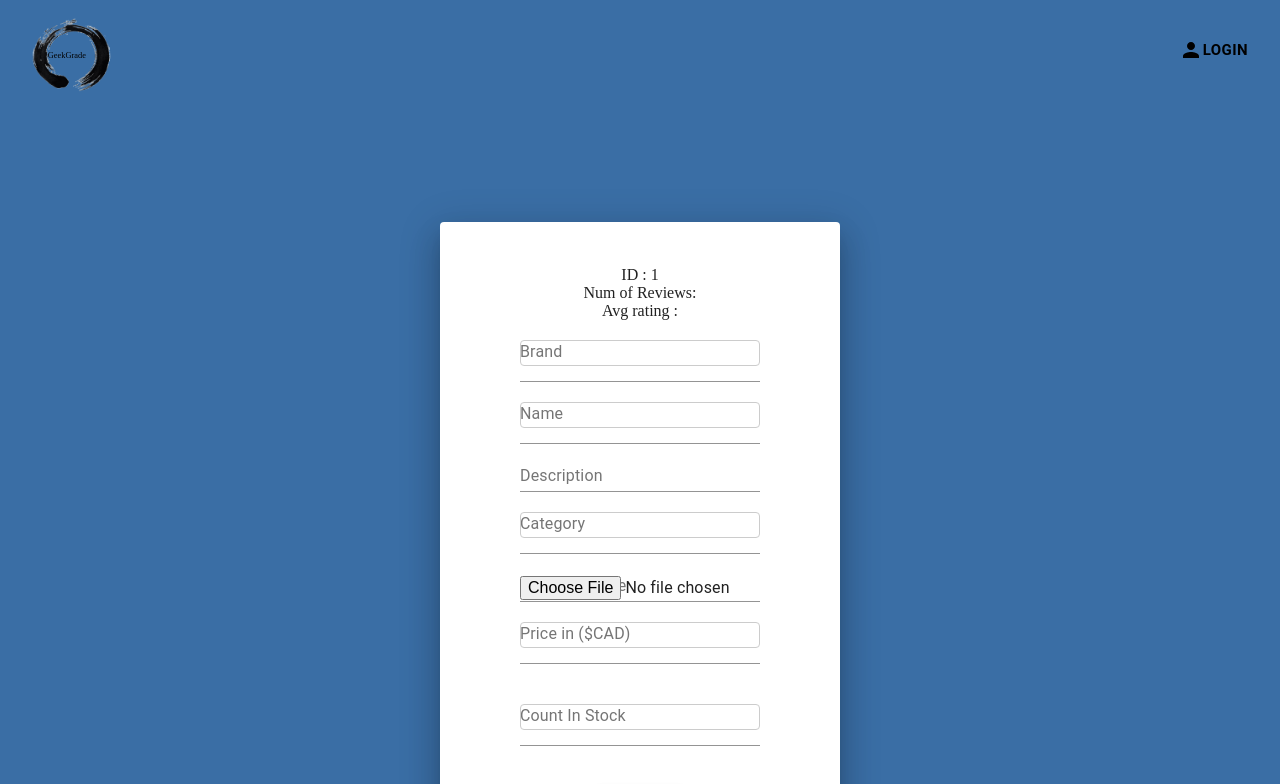
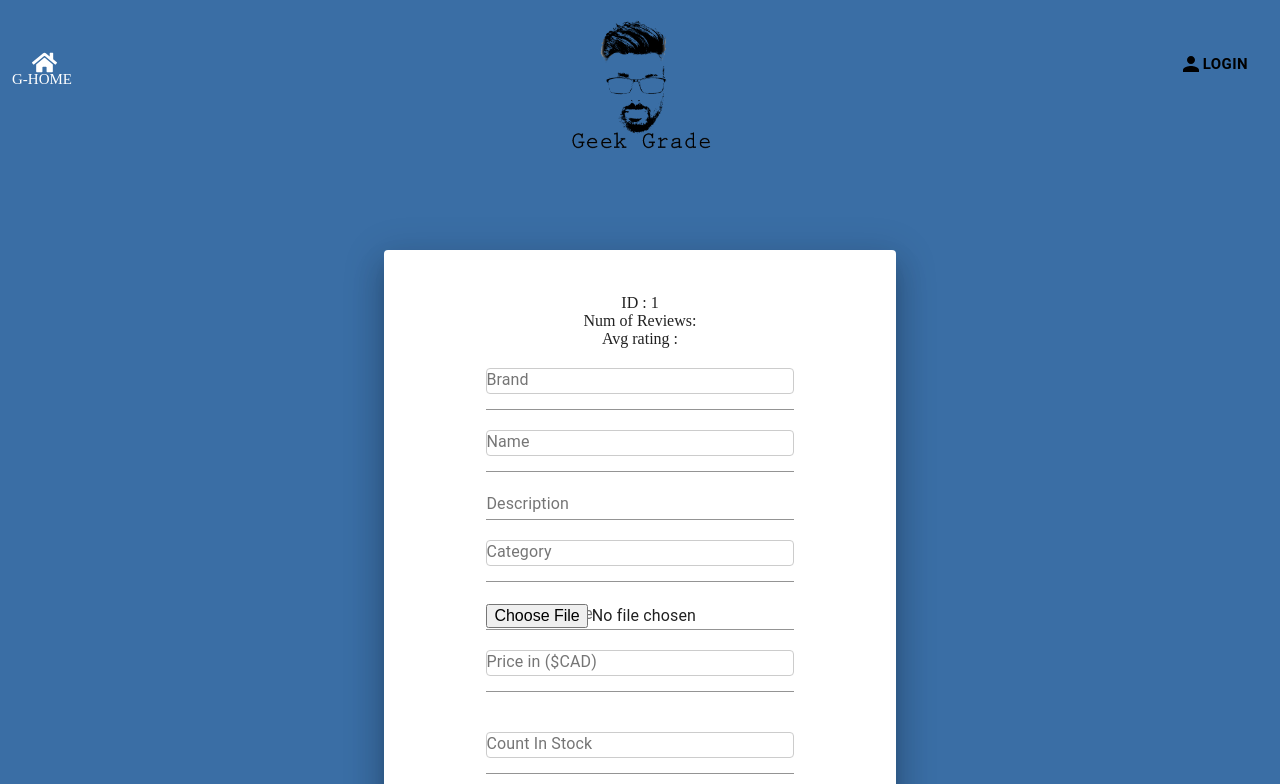
Before and after one commit to GobiShanthan/Portfolio, a React (Create React App) app in the folder frontend/: page /geekgrade/productedit/1 in a window 1280 px wide. Shown: the top 784 px of the page. Built offline with nearby package versions, Linux system fonts and the light colour scheme; no server answers.

Commit message:
full fix working

```diff
--- a/frontend/src/GeekGradeMain/Component/Carousel.js
+++ b/frontend/src/GeekGradeMain/Component/Carousel.js
@@ -15,6 +15,9 @@ const useStyles = makeStyles({
         borderRadius:'2%'
     },
     image:{
+        display:"block",
+        marginLeft:'auto',
+        marginRight:'auto',
         width:'40%',
         maxWidth:'350px',
         height:'150px'
@@ -48,12 +51,12 @@ const CarouselItem = ()=>{
                 <Grid container direction='column' alignContent='center' key={item._id}>
                 <Paper key={item._id} className={classes.root} style={{maxWidth:'800px'}}>
                     <Grid item style={{paddingTop:"5px"}}><h1>Top Rated Products</h1></Grid>
-                <Grid container direction='column' alignContent='center'>
+                <Grid item xs={12} container direction='column' alignContent='center'>
                 <img className={classes.image}  src={item.image} alt={item.name}/>
                 <div className={classes.subHeading}>
                 <h2>{item.brand +" "+item.name}</h2>
                 <Rating rating={item.rating}/>
-                <p>{item.description}</p>
+                <p style={{margin:'20px'}}>{item.description}</p>
 
                 </div>
                 </Grid>
--- a/frontend/src/GeekGradeMain/Component/GeekGradeNavbar.js
+++ b/frontend/src/GeekGradeMain/Component/GeekGradeNavbar.js
@@ -8,11 +8,10 @@ import Typography from '@material-ui/core/Typography';
 import Button from '@material-ui/core/Button';
 import PersonIcon from '@material-ui/icons/Person';
 import {logoutAction} from '../../action/userAction'
-import geekLogo from '../../Pics/geekgradeLogo.svg'
+import geekLogo from '../../Pics/GeekGrade.png'
 import SimpleMenu from './SimpleMenu'
 import SortMenu from './SortMenu'
-
-
+import {FaHome} from 'react-icons/fa'
 
 const useStyles = makeStyles((theme) => ({
   root: {
@@ -26,6 +25,19 @@ const useStyles = makeStyles((theme) => ({
     flexGrow: 1,
     color:'#EBEBEB'
   },
+  HomeIcon3:{
+    color:'white',
+    fontSize:'25px',
+    marginTop:'40px',
+    marginLeft:'8px',
+    marginBottom:'-10px',
+    cursor:'pointer',
+    textDecoration:'none',
+    '&:hover': {
+      fontSize: "30px",
+      color:'ffffff',
+    }
+  }
 }));
 
  const NavBar =({location})=>{
@@ -35,20 +47,25 @@ const useStyles = makeStyles((theme) => ({
   const classes = useStyles();
 
   return (
-
+<div>
       <AppBar position="static" className={classes.root}>
         <Toolbar variant="dense">
-          <Link to='/geekgrade' style={{color:'white',textDecoration:'none'}}>
-          <img src={geekLogo} alt='geekgrade' style={{width:"100px"}}/>
-          </Link>
-          <Typography variant="h6" className={classes.title} style={{marginTop:'-35px'}}>
+          <div style={{marginTop:'-35px'}}>
+          <Link to='/' className={classes.HomeIcon3}><FaHome /><div style={{fontSize:'15px',marginTop:'-10px',marginLeft:'-12px'}}>G-HOME</div></Link>
+          </div>
+          <Typography variant="h6" className={classes.title} style={{marginTop:'-35px',marginLeft:'40px'}}>
           {location.pathname === '/geekgrade'?<SortMenu/>:null}
           </Typography>
+          <Link to='/geekgrade' className={classes.title} style={{color:'white',textDecoration:'none'}}>
+          <img src={geekLogo} alt='geekgrade' style={{minWidth:"100px",width:'100%',maxWidth:"300px"}}/>
+          </Link >
+
           {userLogin?<SimpleMenu userLogin={userLogin}/>:null}
           <Button style={{color:'white',marginTop:'-45px'}}><PersonIcon style={{color:'black'}}/>{userLogin?<Link to='/geekgrade' onClick={()=>dispatch(logoutAction())} style={{color:'black',fontWeight:'bold'}}>Logout</Link>:<Link to='/geekgrade/authuser' style={{color:'black',textDecoration:'none',fontSize:'15px',fontWeight:'bolder'}}>Login</Link>}</Button>
         </Toolbar>
       </AppBar>
 
+      </div>
   );
 }
 export default NavBar
--- a/frontend/src/GeekGradeMain/Component/ProductCard.js
+++ b/frontend/src/GeekGradeMain/Component/ProductCard.js
@@ -11,7 +11,7 @@ import './component.css'
 import {getAllProductsAction} from '../../action/productAction'
 import {UPDATE_PRODUCT_RESET} from '../../constant/productConstant'
 import './component.css'
-
+import Rating from './Rating'
 
 
 
@@ -95,6 +95,7 @@ if(products){
       <div style={{marginTop:'-20px'}}>
       {`$${addDecimals(product.price)}`}
       </div>
+      <Rating rating={product.rating}/>
 
       <Link to={`/geekgrade/product/${product._id}`} style={{textDecoration:'none'}}>
         <Button type='button' variant='contained' color='secondary' size='large' style={{marginLeft:'20%',marginRight:'20%',marginBottom:'5%'}}>Add To Cart</Button>
--- a/frontend/src/GeekGradeMain/Component/SortMenu.js
+++ b/frontend/src/GeekGradeMain/Component/SortMenu.js
@@ -12,8 +12,7 @@ import {
   SET_BY_NAME,
   SET_BY_PRICE_LOW_TO_HIGH,
   SET_BY_PRICE_HIGH_TO_LOW,
-  SET_BY_AVG_CUSTOMER_REIVEW,
-  SET_BY_NEW_ARRIVAL}
+  SET_BY_AVG_CUSTOMER_REIVEW}
   from '../../constant/productConstant'
 
 
@@ -62,8 +61,6 @@ const SortMenu =() =>{
           <MenuItem onClick={()=>handleClose(SET_BY_PRICE_LOW_TO_HIGH)} >Price: Low to High</MenuItem>
           <MenuItem onClick={()=>handleClose(SET_BY_PRICE_HIGH_TO_LOW)} >Price: High to Low</MenuItem>
           <MenuItem onClick={()=>handleClose(SET_BY_AVG_CUSTOMER_REIVEW)} >Avg.Customer Review</MenuItem>
-          <MenuItem onClick={()=>handleClose(SET_BY_NEW_ARRIVAL)} >Newest Arrivals</MenuItem>
-
         </Menu>
       </div>
     );
--- a/frontend/src/GeekGradeMain/GeekGrade/ProductEdit.js
+++ b/frontend/src/GeekGradeMain/GeekGrade/ProductEdit.js
@@ -71,7 +71,7 @@ const ProductEdit = ({match,history}) =>{
     return(
         <div className="productpage" style={{paddingBottom:'10%',paddingTop:'5%'}}>
             <Grid container justify='center' style={{textAlign:'center',marginTop:'1%'}}>
-            <Paper  elevation={20} style={{width:'400px',marginBottom:'20px'}} >
+            <Paper  elevation={20} style={{width:'40%', minWidth:'320px',marginBottom:'20px'}} >
 
               <form className='userupdateform' onSubmit={updateProductHandler} >
                 <Grid item xs={12}><img src={image} alt={name} style={{width:"80%", margin:'20px'}}/></Grid>
@@ -137,7 +137,7 @@ const ProductEdit = ({match,history}) =>{
               />
               </Grid>
               <Grid>
-                <Button variant="contained" color="secondary" style={{marginBottom:'10px',marginTop:'40px'}} type='submit'>Update</Button>
+                <Button variant="contained" color="secondary" style={{marginBottom:'40px',marginTop:'40px'}} type='submit'>Update</Button>
               </Grid>
               </form>
             </Paper>
--- a/frontend/src/GeekGradeMain/GeekGrade/ProductPage.js
+++ b/frontend/src/GeekGradeMain/GeekGrade/ProductPage.js
@@ -60,7 +60,7 @@ const ProductPage =({match,history})=>{
         return(
             <div className='productpage'>
                 <Grid container direction='column' alignContent='center'>
-                <Paper className={classes.root} elevation={20} style={{width:'90%',maxWidth:'800px',marginBottom:'40px'}} >
+                <Paper className={classes.root} elevation={20} style={{width:'90%',maxWidth:'800px',height:"100%"}} >
                         <Grid container direction ='row' style={{marginTop:'8%'}}>
                             <Grid item container direction='row' xs={12} md={8}>
                                 <Grid item xs={12} md={8}>
--- a/frontend/src/GeekGradeMain/GeekGrade/screens.css
+++ b/frontend/src/GeekGradeMain/GeekGrade/screens.css
@@ -63,7 +63,11 @@ min-height: 300px;
     margin-top: 5%;
 }
 
+
+
+
 .productpage{
 background-color:#3A6EA5;
 height: 100%;
+min-height:100vh;
 }
--- a/frontend/src/component/Footer.js
+++ b/frontend/src/component/Footer.js
@@ -37,14 +37,12 @@ const useStyles = makeStyles({
         color:'white'
     },
     geekGradeOustide:{
-        height:'20px',
-
-        backgroundColor:'#3A6EA5'
+        backgroundColor:'#3A6EA5',
+        height:'100%',
     },
     geekGradeInside:{
         fontSize:'14px',
         textAlign:'center',
-        height:'100%',
         color:'white'
     },
 })
@@ -84,7 +82,8 @@ const Footer = ({history}) =>{
             <h6 className={classes.marvelApiInside}>{marvelInfo? marvelInfo.attributionText:"© Gobi Shanthan"}</h6>
         </div>
         )
-    }else{
+    }
+    else{
         return(
             <div className={classes.gobShanthanOustide} >
             <h6 className={classes.gobiShanthanInside}>Copyright &copy; Gobi Shanthan</h6>
--- a/frontend/src/reducer/productReducer.js
+++ b/frontend/src/reducer/productReducer.js
@@ -90,7 +90,7 @@ export const allProductsReducer = (state={},action)=>{
             return {loading:false,allProductsInfo:priceHighToLow.sort((a,b)=>b.price - a.price)}
         case SET_BY_AVG_CUSTOMER_REIVEW:
             let avgCustRemove = action.payload
-            return {loading:false,allProductsInfo:avgCustRemove.sort((a,b)=>a.reviews.length - b.reviews.length)}
+            return {loading:false,allProductsInfo:avgCustRemove.sort((a,b)=>b.rating - a.rating)}
         case SET_BY_NEW_ARRIVAL:
             let newArrival = action.payload
             return {loading:false,allProductsInfo:newArrival.sort((a,b)=>a.createdAt - b.createdAt)}
```
Also changed, not shown: frontend/src/Pics/GeekGrade.png (added), 8 other files (tests, documents, lock files or other folders).
